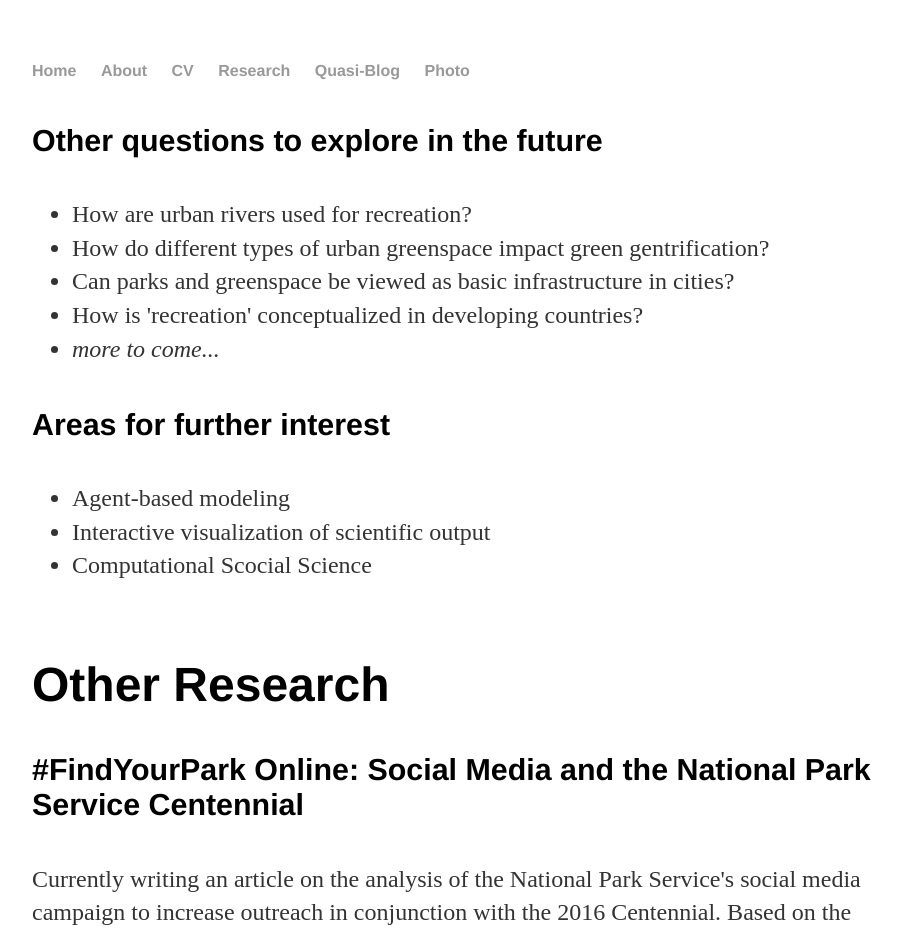
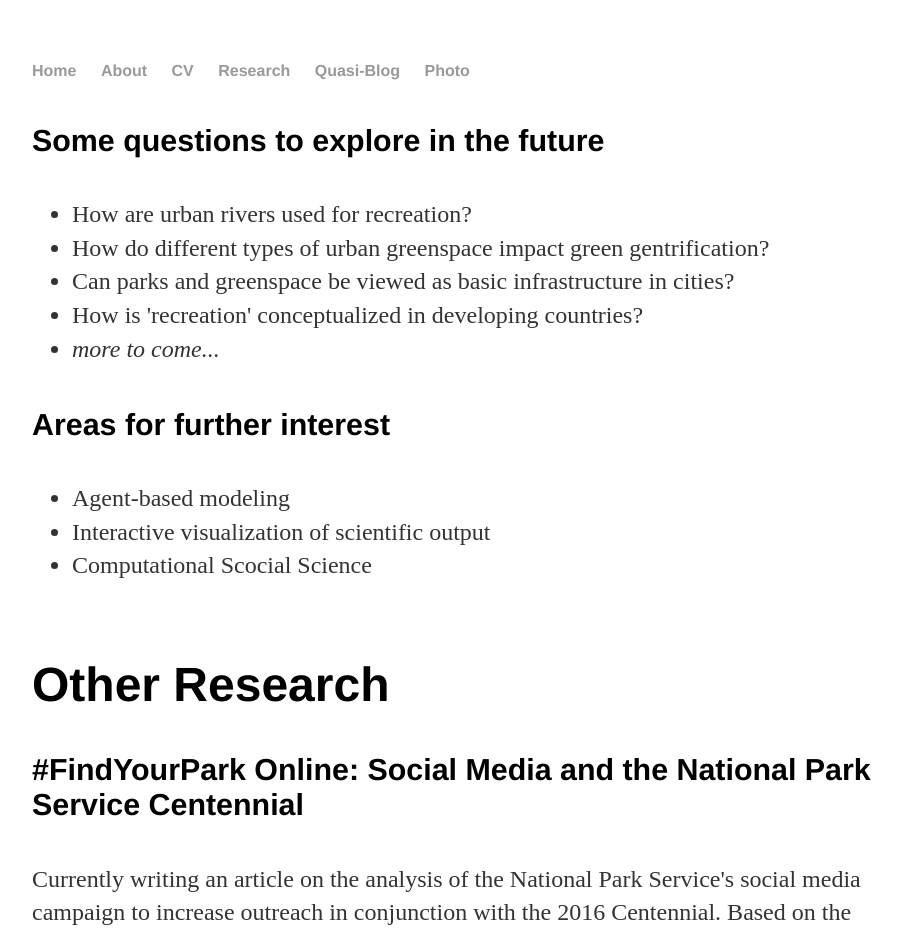
Before and after one commit to scottogletree/ogletrees.github.io, a Jekyll site: the page built from research/other_research.html, in a window 1280 px wide. Shown: the top 936 px of the page, without its empty margins (160-1061 px from the left). Built offline with Jekyll 4.4.1, drawn with Linux system fonts in a browser that asks for light colours.

Commit message:
Update other_research.html

```diff
--- a/research/other_research.html
+++ b/research/other_research.html
@@ -4,7 +4,7 @@ title: Research - Other - S Ogletree
 ---
 
 
-<h4>Other questions to explore in the future</h3>
+<h4>Some questions to explore in the future</h3>
 <ul>
   <li>How are urban rivers used for recreation?</li>
   <li>How do different types of urban greenspace impact green gentrification?</li>
```
